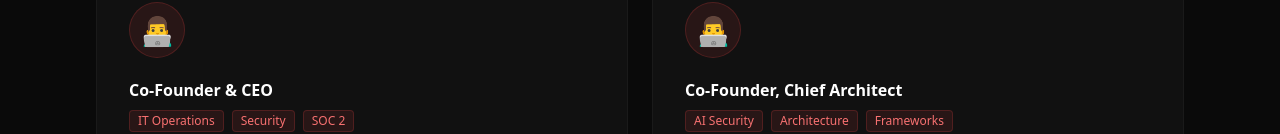
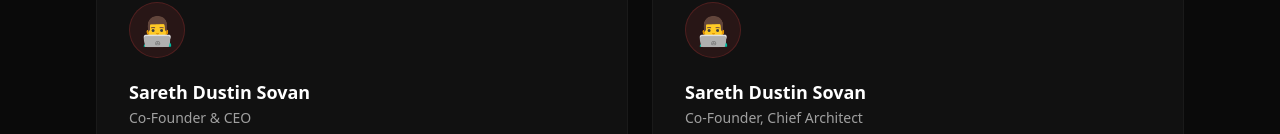
Before and after one commit to dsovan2004-beep/defendml-app, a Next.js app: page /team in a window 1280 px wide. Shown: the part 662-796 px from the top of the page. Built offline with nearby package versions, Linux system fonts and the light colour scheme; no server answers.

Commit message:
Update src/pages/team.tsx

```diff
--- a/src/pages/team.tsx
+++ b/src/pages/team.tsx
@@ -8,12 +8,14 @@ import { PRODUCT } from '../lib/productConstants';
 const team = [
   {
     emoji: '👨‍💻',
+    name: 'Sareth Dustin Sovan',
     role: 'Co-Founder & CEO',
     tags: ['IT Operations', 'Security', 'SOC 2'],
     bio: '20+ years in IT and cybersecurity. Chief architect leading enterprise security systems for large-scale organizations. Led 4 successful SOC 2 Type II audits and brings deep operational knowledge of the regulatory pressure driving demand for AI red team evidence.',
   },
   {
     emoji: '👨‍💻',
+    name: 'Sareth Dustin Sovan',
     role: 'Co-Founder, Chief Architect',
     tags: ['AI Security', 'Architecture', 'Frameworks'],
     bio: 'AI security architecture expert with deep specialization in adversarial machine learning and security framework alignment. Designs the scanning infrastructure and framework mapping logic that powers every DefendML evidence report.',
@@ -114,7 +116,10 @@ export default function TeamPage() {
                       <span style={{ fontSize: '28px', lineHeight: 1 }}>{member.emoji}</span>
                     </div>
 
-                    <p className="text-white font-bold text-base mb-2">{member.role}</p>
+                    {'name' in member && member.name && (
+                      <p className="text-white font-bold text-lg mb-0.5">{member.name}</p>
+                    )}
+                    <p className="text-[#A0A0A0] font-medium text-sm mb-2">{member.role}</p>
 
                     {/* Tags */}
                     <div className="flex flex-wrap gap-2 mb-4">
```
